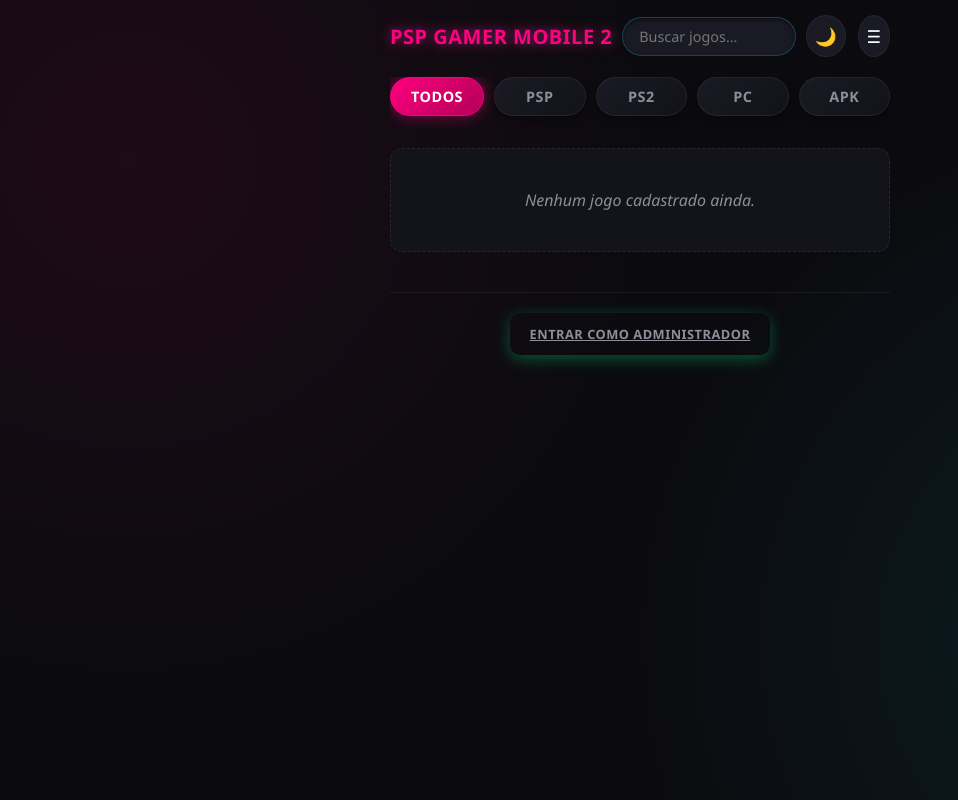
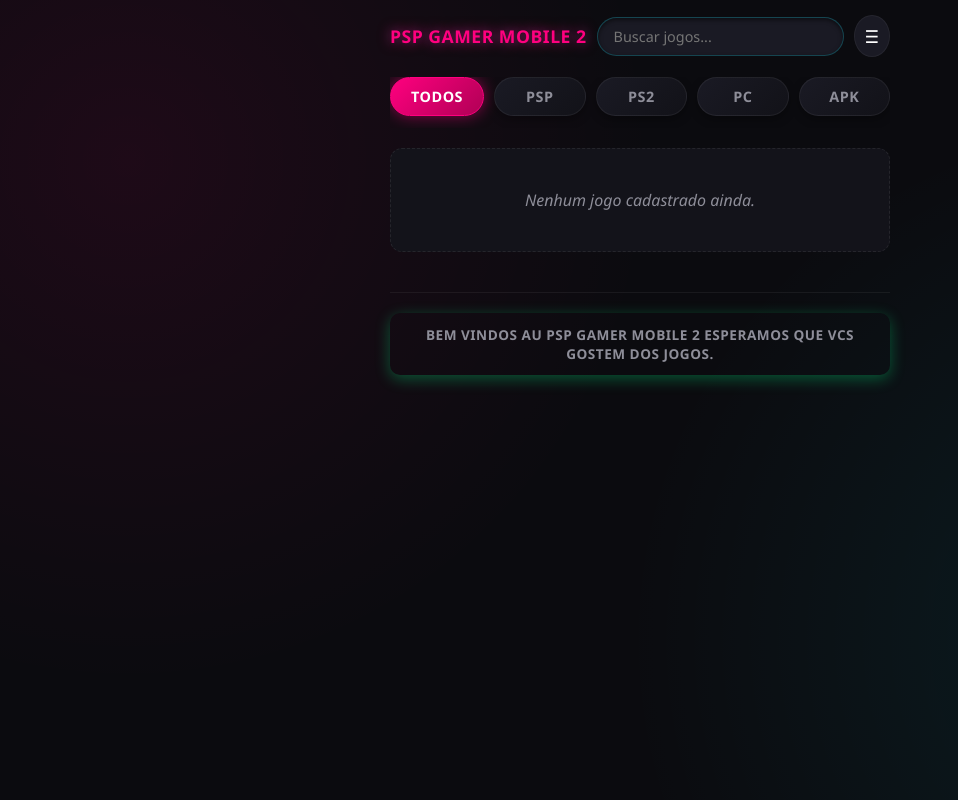
Before and after one commit to rodriguesxavierfrancisco145-debug/site-jogos, a plain HTML site: page index.html in a window 1280 px wide. Shown: the whole page, without its empty margins (0-958 px from the left). Drawn offline with Linux system fonts and the light colour scheme.

Commit message:
Update index.html

```diff
--- a/index.html
+++ b/index.html
@@ -45,17 +45,19 @@
             display: flex;
             align-items: center;
             justify-content: space-between;
+            gap: 10px;
             margin-bottom: 20px;
             position: relative;
         }
 
         .logo {
             color: var(--accent-pink);
-            font-size: 1.25rem;
+            font-size: 1.1rem;
             font-weight: 900;
             text-shadow: 0 0 10px rgba(255, 0, 127, 0.5);
             letter-spacing: 0.5px;
             animation: pulseLogo 3s infinite alternate;
+            white-space: nowrap;
         }
 
         @keyframes pulseLogo {
@@ -65,7 +67,6 @@
 
         .search-container {
             flex: 1;
-            margin: 0 10px;
         }
 
         .search-box {
@@ -89,7 +90,6 @@
         .top-icons {
             display: flex;
             align-items: center;
-            gap: 12px;
             color: white;
             font-size: 1.1rem;
             cursor: pointer;
@@ -98,7 +98,7 @@
 
         .top-icons span {
             background: #1a1a24;
-            padding: 8px;
+            padding: 8px 10px;
             border-radius: 50%;
             border: 1px solid rgba(255,255,255,0.05);
             display: flex;
@@ -499,7 +499,7 @@
             border: 1px solid rgba(255,255,255,0.04);
         }
 
-        /* Rodapé com acesso restrito */
+        /* Rodapé com mensagem e acesso restrito */
         .admin-login-area {
             text-align: center;
             margin-top: 40px;
@@ -511,15 +511,14 @@
             background: none;
             border: none;
             color: var(--text-muted);
-            font-size: 0.8rem;
+            font-size: 0.85rem;
             cursor: pointer;
-            text-decoration: underline;
-            width: auto;
+            width: 100%;
+            line-height: 1.4;
             transition: color 0.2s;
         }
         .admin-link:hover {
-            color: var(--accent-pink);
-            text-shadow: 0 0 8px rgba(255, 0, 127, 0.4);
+            color: var(--accent-cyan);
         }
     </style>
 </head>
@@ -533,7 +532,6 @@
                 <input type="text" class="search-box" id="searchInput" placeholder="Buscar jogos..." oninput="loadGames()">
             </div>
             <div class="top-icons">
-                <span onclick="solicitarSenha()" title="Admin">🌙</span>
                 <span onclick="toggleMenu(event)" title="Menu">☰</span>
                 <!-- Menu Dropdown -->
                 <div id="dropdownMenu" class="dropdown-menu">
@@ -623,9 +621,9 @@
             </div>
         </div>
 
-        <!-- Rodapé com acesso restrito -->
+        <!-- Rodapé com mensagem de boas-vindas e acesso restrito -->
         <div class="admin-login-area">
-            <button class="admin-link" onclick="solicitarSenha()">Entrar como Administrador</button>
+            <button class="admin-link" onclick="solicitarSenha()">Bem vindos au PSP GAMER MOBILE 2 esperamos que vcs gostem dos jogos.</button>
         </div>
     </div>
 
@@ -849,4 +847,4 @@
         }
     </script>
 </body>
-    </html>
+</html>
```
